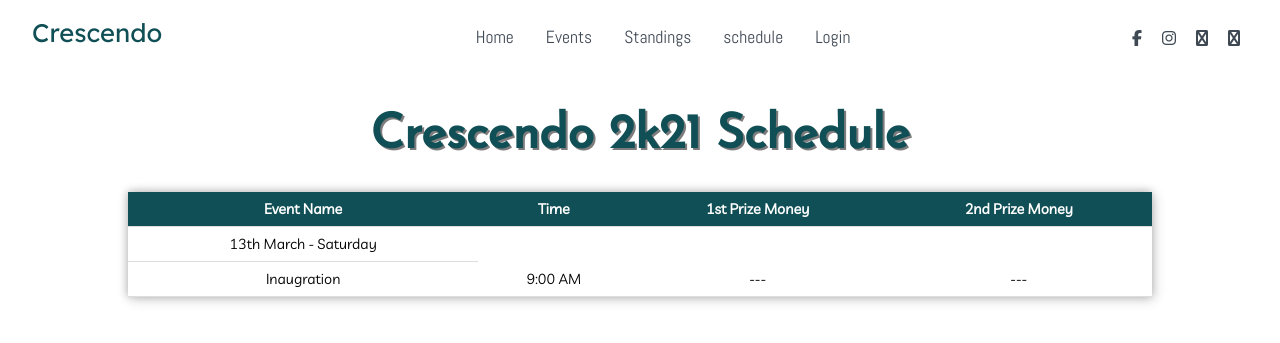
After one commit to SoaresLance10/crescendo, a Django app: page /schedule in a window 1280 px wide. The commit adds this page. Shown: the top 343 px of the page. Run offline with Django 3.2, Linux system fonts and the light colour scheme; some libraries are stand-ins or nearby versions.

Commit message:
final links

```diff
--- a/webapp/templates/webapp/cod.html
+++ b/webapp/templates/webapp/cod.html
@@ -38,7 +38,7 @@
                         <span>1 Team allowed Per Class</span><br>
                         <span>All Team Members must be from the same Class</span><br>
                     {% endif %}
-                    <span>4 Members Per Team plus 1 Substitute</span>
+                    <span>5 Members Per Team plus 1 Substitute</span>
                 </p>
                 {% if id == 7 %}
                     <a href="https://forms.gle/ewkJ2imBn4jJDx9B6" class="register" target="black">Register</a>
--- a/webapp/templates/webapp/layout.html
+++ b/webapp/templates/webapp/layout.html
@@ -45,6 +45,9 @@
                         <a href='{% url 'profile' username=user.username %}'>Profile</a>
                     </li>
                     <li class="nav-link">
+                        <a href='{% url 'schedule' %}'>Schedule</a>
+                    </li>
+                    <li class="nav-link">
                         <a href='{% url 'logout' %}'>Logout</a>
                     </li>
                     {% else %}
@@ -56,6 +59,9 @@
                     </li>
                     <li class="nav-link">
                         <a href='{% url 'standings' %}'>Standings</a>
+                    </li>
+                    <li class="nav-link">
+                        <a href='{% url 'schedule' %}'>schedule</a>
                     </li>
                     <li class="nav-link">
                         <a href='{% url 'login' %}'>Login</a>
--- /dev/null
+++ b/webapp/templates/webapp/schedule.html
@@ -0,0 +1,24 @@
+{% extends "webapp/layout.html" %}
+{% load static %}
+
+{% block main %}
+        <h1 class="profile-title">Crescendo 2k21 Schedule</h1>
+            <table class="profile-table">
+                <tr id="table-head">
+                    <th>Event Name</th>
+                    <th>Time</th>
+                    <th>1st Prize Money</th>
+                    <th>2nd Prize Money</th>
+                </tr>
+                <tr>
+                    <td class="day">13th March - Saturday</td>
+                </tr>
+                <tr>
+                    <td>Inaugration</td>
+                    <td>9:00 AM</td>
+                    <td>---</td>
+                    <td>---</td>
+                </tr>
+            </table>
+            <p></p>
+{% endblock %}
--- a/webapp/urls.py
+++ b/webapp/urls.py
@@ -8,6 +8,7 @@ urlpatterns = [
     path('createcouncil', views.create_council, name="createcouncil"),
     path('events', views.events, name="events"),
     path('standings', views.standings, name="standings"),
+    path('schedule', views.schedule, name="schedule"),
     path('register/<event_id>', views.register, name="register"),
     path('inter_register', views.inter_register, name="inter_register"),
     path('hackathon', views.hackathon, name="hackathon"),
--- a/webapp/views.py
+++ b/webapp/views.py
@@ -243,6 +243,9 @@ def standings(request):
     scores = Score.objects.all().order_by('-score')
     return render(request, "webapp/standings.html", {"title": "Standings", "top_message": "Scores may not be up to date", "scores": scores})
 
+def schedule(request):
+    return render(request, "webapp/schedule.html", {"title": "Schedule", "top_message": "Schedule for Crescendo 2k21"})
+
 def hackathon(request):
     return render(request, "webapp/hackathon.html", {"title": "Hackathon", "top_message": "Crescendo Hackathon 2k21"})
 
```
